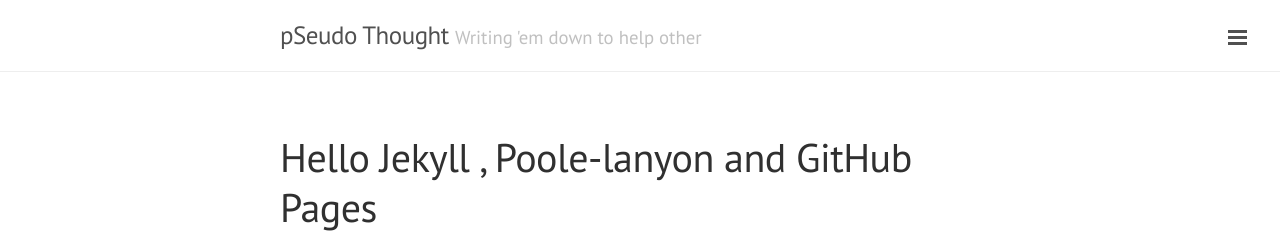
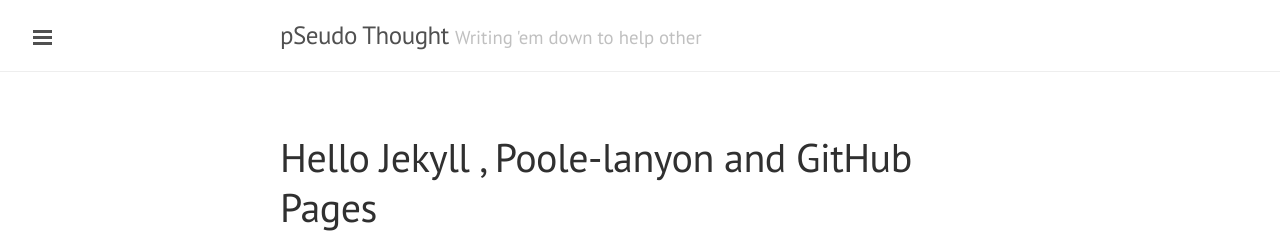
Before and after one commit to DharmeshPandav/dharmeshpandav.github.io, a Jekyll site: the page built from index.html, in a window 1280 px wide. Shown: the top 233 px of the page. Built offline with Jekyll 4.4.1, drawn with Linux system fonts in a browser that asks for light colours; nearby versions of some CDN libraries; Markdown is read by kramdown in place of the engine named in the settings; the list of posts is cut into pages by our own code.

Commit message:
changed config

```diff
--- a/_layouts/default.html
+++ b/_layouts/default.html
@@ -24,9 +24,7 @@
       </div>
     </div>
 
-    <div class="layout-reverse">
-    <label for="sidebar-checkbox" class="sidebar-toggle"></label>
-    </div>
+    <label for="sidebar-checkbox" class="layout-reverse sidebar-toggle"></label>
     <script>
       (function(document) {
         var toggle = document.querySelector('.sidebar-toggle');
```
